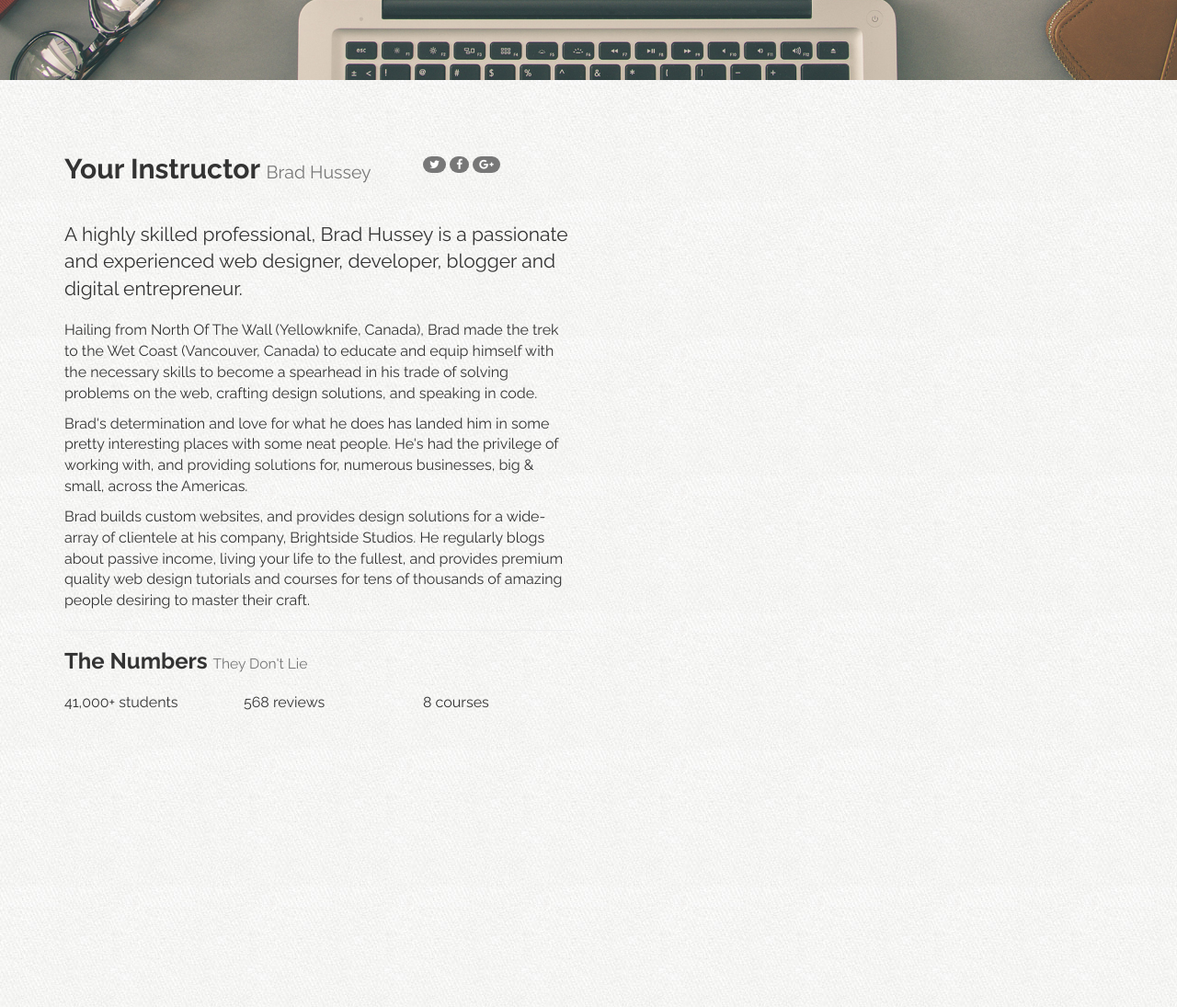
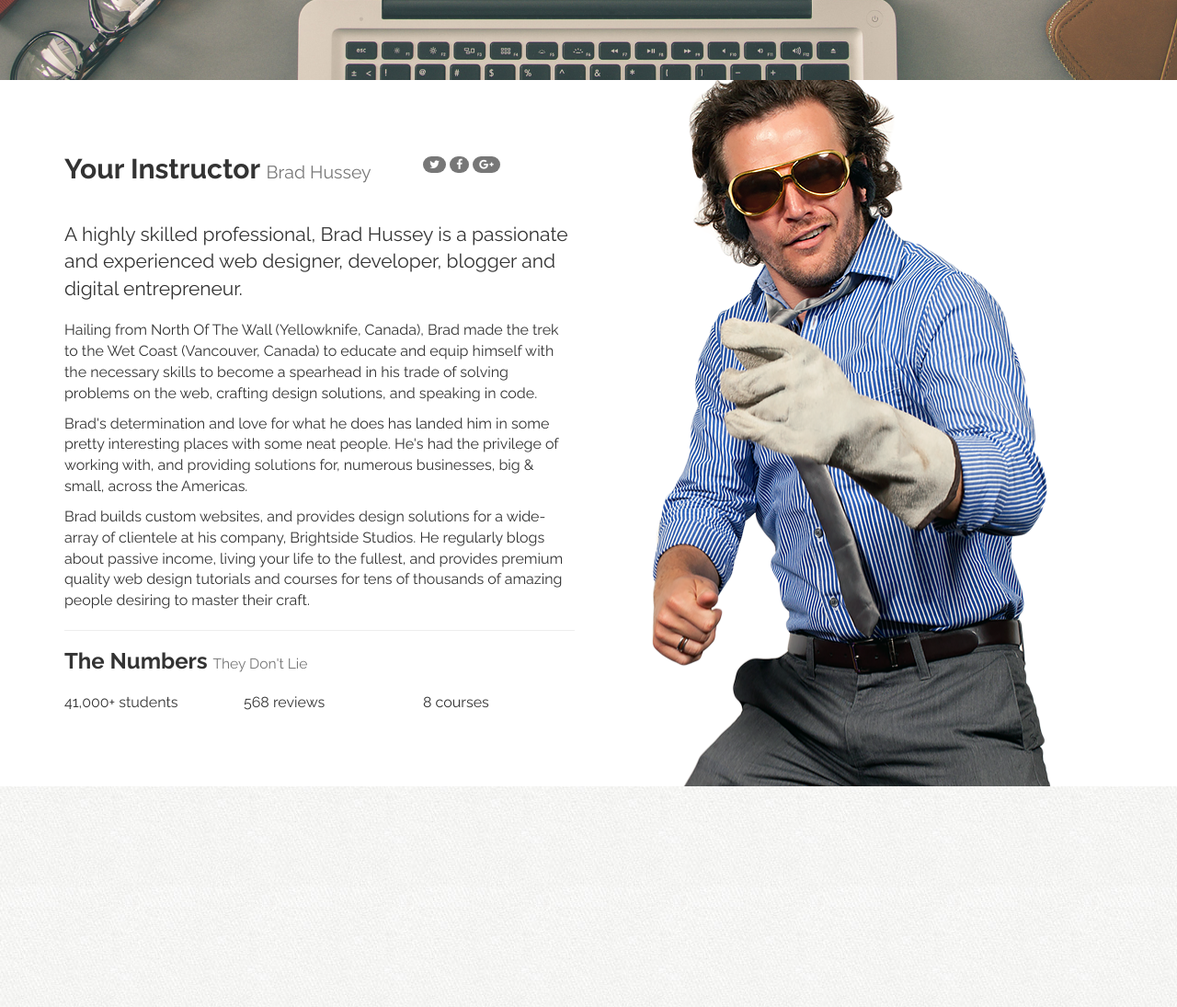
Before and after one commit to phantomhand/bootstrap-to-wordpress, a PHP site: page / in a window 1280 px wide. Shown: the part 4229-5324 px from the top of the page at 92% size. Run offline with PHP 8.4, Linux system fonts and the light colour scheme; some libraries are stand-ins or nearby versions.

Commit message:
add style for Instructor section

```diff
--- a/assets/css/custom.css
+++ b/assets/css/custom.css
@@ -173,6 +173,10 @@ section {
 	color: white;
 }
 
+#instructor {
+	background: white url('../img/brad-elvis.png') 90% -10px no-repeat;
+}
+
 
 /* === CUSTOM ICON SPRITES === */
 
```
